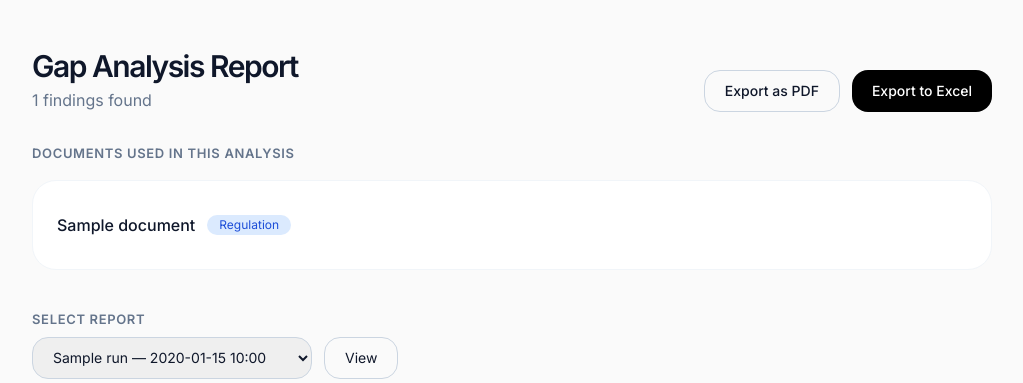
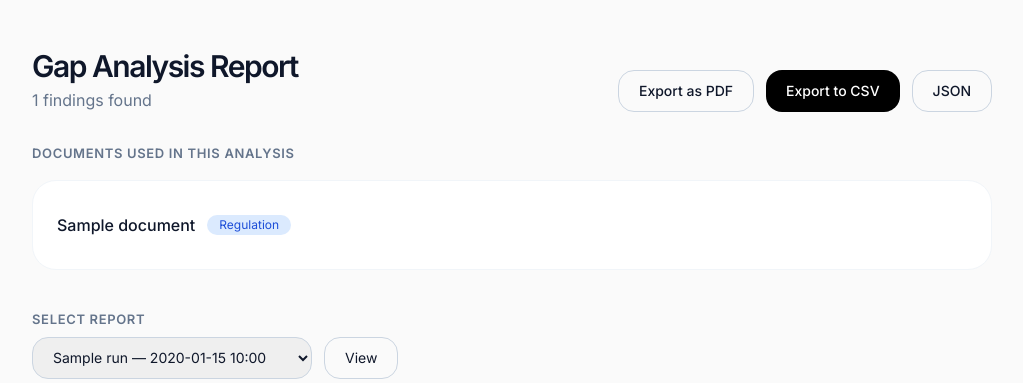
Before and after one commit to Cosiz/gappy, a FastAPI app: page /analyses/report in a window 1280 px wide. Shown: the part 65-448 px from the top of the page, without its empty margins (128-1151 px from the left). Run offline with FastAPI, Linux system fonts and the light colour scheme; tables that the repository leaves empty hold one stand-in row (values such as "Sample post"); parts of the project's set-up code (start-up, migrations or seed data) failed here and were passed over; some libraries are stand-ins or nearby versions.

Commit message:
Phase 4 UI fix + Phase 5 start: Wired export buttons to real endpoints + created reusable finding_card macro

```diff
--- /dev/null
+++ b/app/templates/macros.html
@@ -0,0 +1,109 @@
+{#
+  Reusable UI Macros - Phase 5
+  Provides reusable components for the Gap Analysis UI
+#}
+
+{% macro finding_card(finding, analysis_id) %}
+<div class="minimal-card rounded-3xl p-8 mb-6 border border-slate-200">
+    <!-- Header -->
+    <div class="flex items-start justify-between mb-4">
+        <div>
+            <div class="flex items-center gap-x-3 mb-1">
+                <span class="font-mono text-sm text-slate-500">{{ finding.requirement_id }}</span>
+                <div class="px-3 py-0.5 rounded-full text-xs font-medium
+                    {% if finding.label == 'COVERED' %}bg-emerald-100 text-emerald-700
+                    {% elif finding.label == 'PARTIAL' %}bg-amber-100 text-amber-700
+                    {% else %}bg-red-100 text-red-700{% endif %}">
+                    {{ finding.label }}
+                </div>
+            </div>
+            <div class="text-sm text-slate-600">
+                Confidence: <span class="font-semibold">{{ (finding.confidence * 100)|int }}%</span>
+            </div>
+        </div>
+
+        <!-- Status Badge -->
+        {% if finding.status == 'PENDING_OFFICER' %}
+            <div class="px-3 py-1 rounded-full bg-amber-100 text-amber-700 text-xs font-medium">
+                Pending Officer Review
+            </div>
+        {% elif finding.status == 'PENDING_SUPERVISOR' %}
+            <div class="px-3 py-1 rounded-full bg-blue-100 text-blue-700 text-xs font-medium">
+                Pending Supervisor Review
+            </div>
+        {% elif finding.status == 'FINAL' %}
+            <div class="px-3 py-1 rounded-full bg-emerald-100 text-emerald-700 text-xs font-medium">
+                Final
+            </div>
+        {% endif %}
+    </div>
+
+    <!-- Rationale -->
+    <div class="text-sm text-slate-600 mb-6">{{ finding.rationale }}</div>
+
+    <!-- Decision Actions -->
+    {% if finding.status == 'PENDING_OFFICER' %}
+    <div class="mb-6 pt-4 border-t border-slate-100">
+        <div class="section-header mb-3">Your Decision</div>
+        <div class="flex flex-wrap gap-2">
+            <form action="/findings/{{ finding.id }}/review/officer" method="post" class="inline">
+                <input type="hidden" name="decision" value="ACCEPT">
+                <button type="submit" class="px-4 py-2 text-sm rounded-xl bg-emerald-600 text-white hover:bg-emerald-700 font-medium transition-colors">
+                    ✓ Accept
+                </button>
+            </form>
+
+            <form action="/findings/{{ finding.id }}/review/officer" method="post" class="inline">
+                <input type="hidden" name="decision" value="DISPUTE">
+                <button type="submit" class="px-4 py-2 text-sm rounded-xl bg-red-600 text-white hover:bg-red-700 font-medium transition-colors">
+                    ✗ Dispute
+                </button>
+            </form>
+
+            <form action="/findings/{{ finding.id }}/clarify" method="post" class="inline">
+                <input type="hidden" name="comment" value="Clarification requested by officer">
+                <button type="submit" class="px-4 py-2 text-sm rounded-xl bg-amber-600 text-white hover:bg-amber-700 font-medium transition-colors">
+                    ❓ Request Clarification
+                </button>
+            </form>
+
+            {% if finding.undo_until %}
+            <form action="/findings/{{ finding.id }}/undo" method="post" class="inline" onsubmit="return confirm('Undo this decision?')">
+                <button type="submit" class="px-4 py-2 text-sm rounded-xl border border-slate-300 hover:bg-slate-50 font-medium transition-colors">
+                    ↩ Undo
+                </button>
+            </form>
+            {% endif %}
+        </div>
+    </div>
+    {% elif finding.status == 'PENDING_SUPERVISOR' %}
+    <div class="mb-6 pt-4 border-t border-slate-100">
+        <div class="text-xs text-slate-500">Waiting for Supervisor review</div>
+    </div>
+    {% endif %}
+
+    <!-- Missing Aspects -->
+    {% if finding.missing_aspects %}
+    <div class="mb-4">
+        <div class="text-xs font-medium text-slate-500 mb-2">Missing Aspects</div>
+        <ul class="text-sm text-slate-600 list-disc pl-5 space-y-1">
+            {% for aspect in finding.missing_aspects %}
+            <li>{{ aspect }}</li>
+            {% endfor %}
+        </ul>
+    </div>
+    {% endif %}
+
+    <!-- Evidence -->
+    {% if finding.evidence %}
+    <div>
+        <div class="text-xs font-medium text-slate-500 mb-2">Evidence from SOPs</div>
+        <div class="text-sm text-slate-600 space-y-1">
+            {% for ev in finding.evidence[:3] %}
+            <div class="pl-3 border-l-2 border-slate-200">{{ ev }}</div>
+            {% endfor %}
+        </div>
+    </div>
+    {% endif %}
+</div>
+{% endmacro %}
--- a/app/templates/report.html
+++ b/app/templates/report.html
@@ -1,4 +1,5 @@
 {% extends "base.html" %}
+{% from "macros.html" import finding_card %}
 
 {% block title %}Gap Analysis Report - Project Gappy{% endblock %}
 
@@ -12,14 +13,18 @@
         </div>
 
         <div class="flex gap-3">
-            <button onclick="window.print()"
-                    class="px-5 py-2.5 rounded-2xl border border-slate-300 text-sm font-medium flex items-center gap-x-2 hover:bg-slate-50">
+            <a href="/analyses/{{ analysis.id }}/export/pdf"
+               class="px-5 py-2.5 rounded-2xl border border-slate-300 text-sm font-medium flex items-center gap-x-2 hover:bg-slate-50">
                 <span>Export as PDF</span>
-            </button>
-            <button onclick="alert('Excel export coming soon')"
-                    class="px-5 py-2.5 rounded-2xl bg-black text-white text-sm font-medium flex items-center gap-x-2">
-                <span>Export to Excel</span>
-            </button>
+            </a>
+            <a href="/analyses/{{ analysis.id }}/export/csv"
+               class="px-5 py-2.5 rounded-2xl bg-black text-white text-sm font-medium flex items-center gap-x-2 hover:bg-zinc-800">
+                <span>Export to CSV</span>
+            </a>
+            <a href="/analyses/{{ analysis.id }}/export/json"
+               class="px-5 py-2.5 rounded-2xl border border-slate-300 text-sm font-medium flex items-center gap-x-2 hover:bg-slate-50">
+                <span>JSON</span>
+            </a>
         </div>
     </div>
 
```
